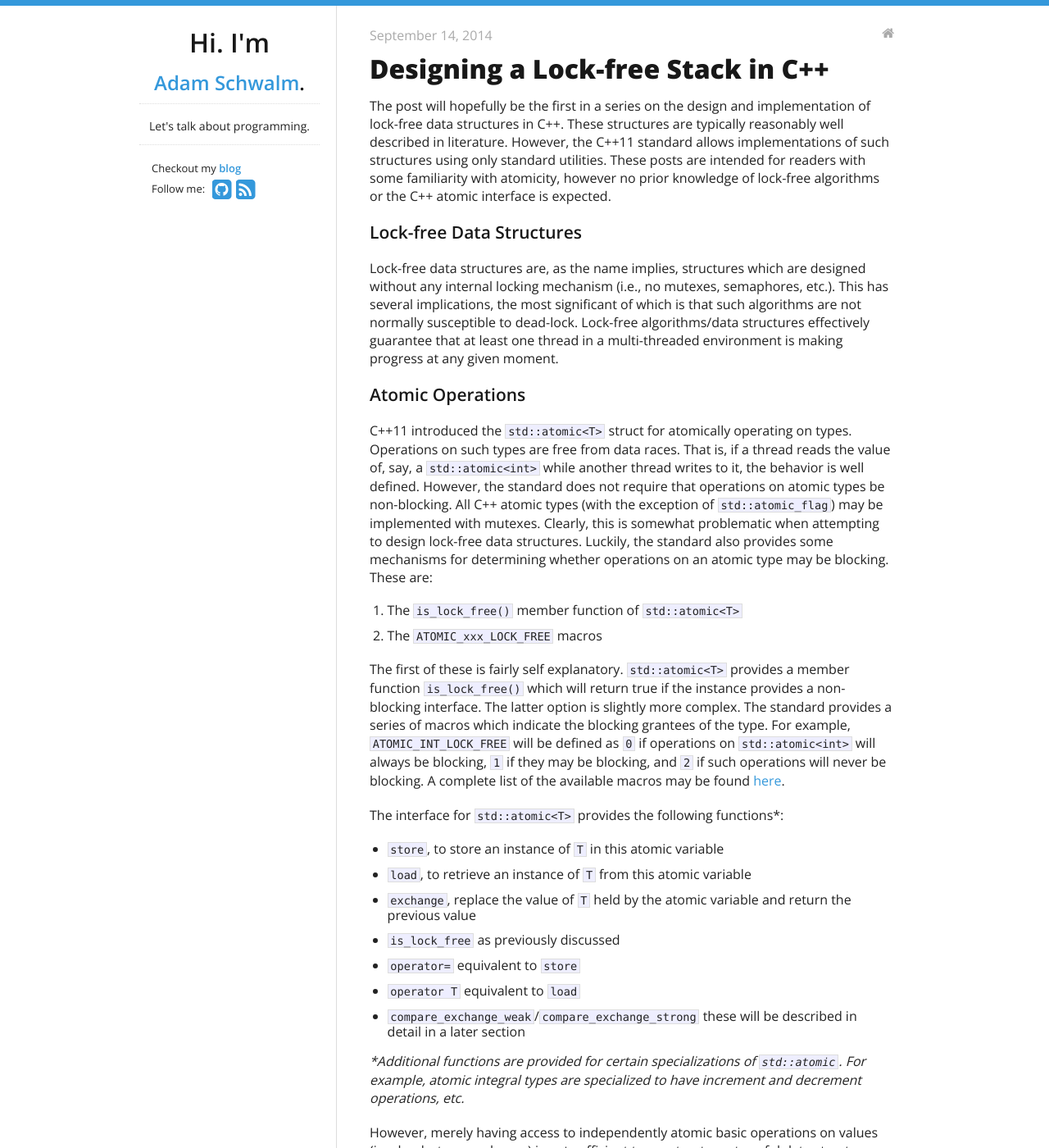
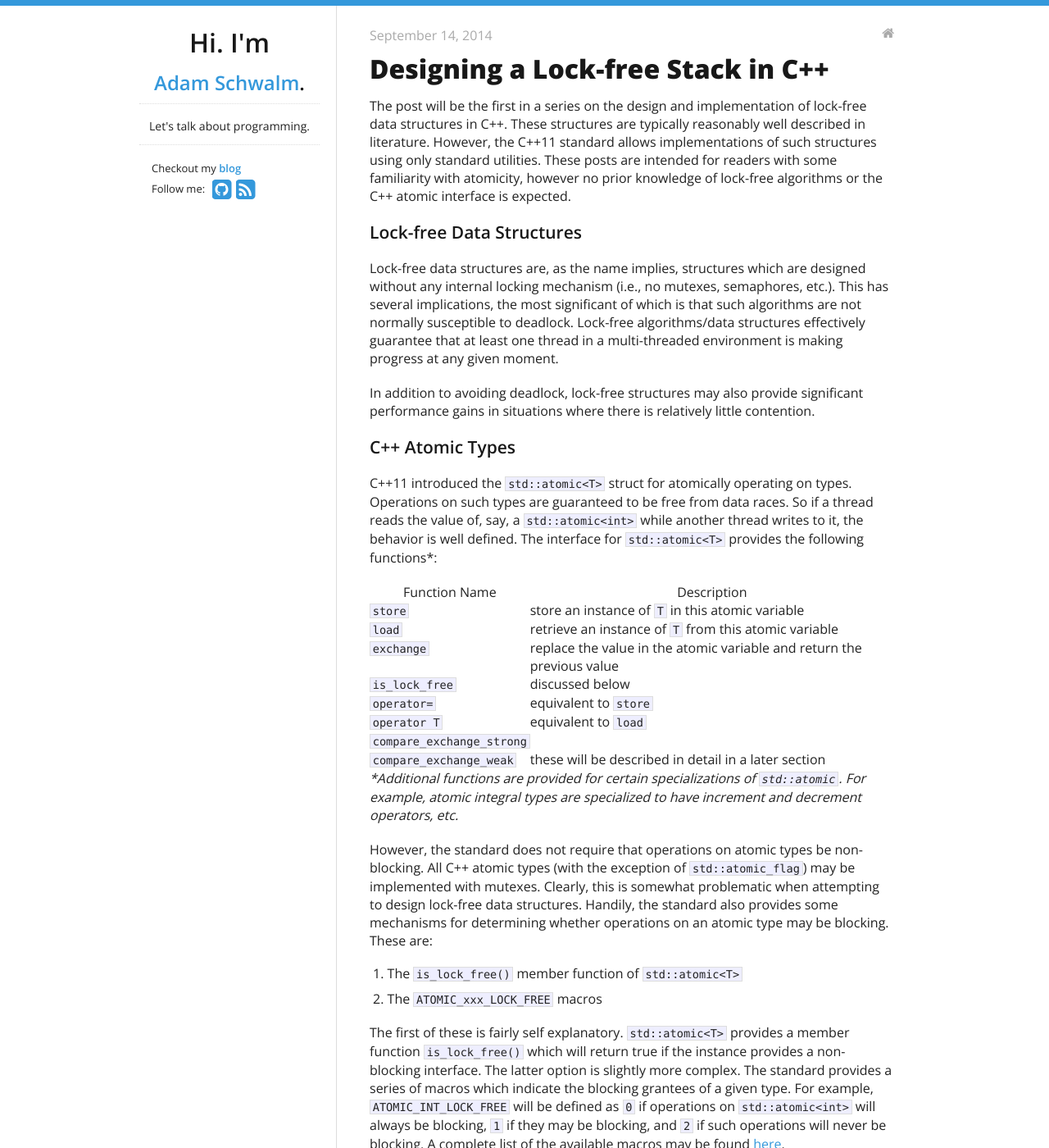
Before and after one commit to ALSchwalm/ALSchwalm.github.io, a Jekyll site: the page built from _posts/2014-9-14-Lockless-Stack.md, in a window 1280 px wide and 1400 px high. Shown: the whole window at 82% size. Built offline with Jekyll 4.4.1, drawn with Linux system fonts in a browser that asks for light colours; nearby versions of some CDN libraries; some of the changed text lies outside the part shown.

```diff
--- a/_posts/2014-9-14-Lockless-Stack.md
+++ b/_posts/2014-9-14-Lockless-Stack.md
@@ -3,41 +3,48 @@ layout: post
 title: Designing a Lock-free Stack in C++
 categories:
 - blog
-tags: [C++, templates]
+tags: [C++, templates, lockfree]
 ---
 
-The post will hopefully be the first in a series on the design and implementation of lock-free data structures in C++. These structures are typically reasonably well described in literature. However, the C++11 standard allows implementations of such structures using only standard utilities. These posts are intended for readers with some familiarity with atomicity, however no prior knowledge of lock-free algorithms or the C++ atomic interface is expected.
+The post will be the first in a series on the design and implementation of lock-free data structures in C++. These structures are typically reasonably well described in literature. However, the C++11 standard allows implementations of such structures using only standard utilities. These posts are intended for readers with some familiarity with atomicity, however no prior knowledge of lock-free algorithms or the C++ atomic interface is expected.
 
 ###Lock-free Data Structures
 
-Lock-free data structures are, as the name implies, structures which are designed without any internal locking mechanism (i.e., no mutexes, semaphores, etc.). This has several implications, the most significant of which is that such algorithms are not normally susceptible to dead-lock. Lock-free algorithms/data structures effectively guarantee that at least one thread in a multi-threaded environment is making progress at any given moment.
+Lock-free data structures are, as the name implies, structures which are designed without any internal locking mechanism (i.e., no mutexes, semaphores, etc.). This has several implications, the most significant of which is that such algorithms are not normally susceptible to deadlock. Lock-free algorithms/data structures effectively guarantee that at least one thread in a multi-threaded environment is making progress at any given moment.
 
-###Atomic Operations
+In addition to avoiding deadlock, lock-free structures may also provide significant performance gains in situations where there is relatively little contention.
 
-C++11 introduced the `std::atomic<T>` struct for atomically operating on types. Operations on such types are free from data races. That is, if a thread reads the value of, say, a `std::atomic<int>` while another thread writes to it, the behavior is well defined. However, the standard does not require that operations on atomic types be non-blocking. All C++ atomic types (with the exception of `std::atomic_flag`) may be implemented with mutexes. Clearly, this is somewhat problematic when attempting to design lock-free data structures. Luckily, the standard also provides some mechanisms for determining whether operations on an atomic type may be blocking. These are:
+###C++ Atomic Types
+
+C++11 introduced the `std::atomic<T>` struct for atomically operating on types. Operations on such types are guaranteed to be free from data races. So if a thread reads the value of, say, a `std::atomic<int>` while another thread writes to it, the behavior is well defined. The interface for `std::atomic<T>` provides the following functions\*:
+
+| Function Name             | Description                                                            |
+|---------------------------+------------------------------------------------------------------------|
+| `store`                   | store an instance of `T` in this atomic variable                       |
+| `load`                    | retrieve an instance of `T` from this atomic variable                  |
+| `exchange`                | replace the value in the atomic variable and return the previous value |
+| `is_lock_free`            | discussed below                                                        |
+| `operator=`               | equivalent to `store`                                                  |
+| `operator T`              | equivalent to `load`                                                   |
+| `compare_exchange_strong` |                                                                        |
+| `compare_exchange_weak`   | these will be described in detail in a later section                   |
+
+_\*Additional functions are provided for certain specializations of `std::atomic`. For example, atomic integral types are specialized to have increment and decrement operators, etc._
+
+ However, the standard does not require that operations on atomic types be non-blocking. All C++ atomic types (with the exception of `std::atomic_flag`) may be implemented with mutexes. Clearly, this is somewhat problematic when attempting to design lock-free data structures. Handily, the standard also provides some mechanisms for determining whether operations on an atomic type may be blocking. These are:
 
 1. The `is_lock_free()` member function of `std::atomic<T>`
 2. The `ATOMIC_xxx_LOCK_FREE` macros
 
-The first of these is fairly self explanatory. `std::atomic<T>` provides a member function `is_lock_free()` which will return true if the instance provides a non-blocking interface. The latter option is slightly more complex. The standard provides a series of macros which indicate the blocking grantees of the type. For example, `ATOMIC_INT_LOCK_FREE` will be defined as `0` if operations on `std::atomic<int>` will always be blocking, `1` if they may be blocking, and `2` if such operations will never be blocking. A complete list of the available macros may be found [here][macro_list].
+The first of these is fairly self explanatory. `std::atomic<T>` provides a member function `is_lock_free()` which will return true if the instance provides a non-blocking interface. The latter option is slightly more complex. The standard provides a series of macros which indicate the blocking grantees of a given type. For example, `ATOMIC_INT_LOCK_FREE` will be defined as `0` if operations on `std::atomic<int>` will always be blocking, `1` if they may be blocking, and `2` if such operations will never be blocking. A complete list of the available macros may be found [here][macro_list].
 
 [macro_list]: http://en.cppreference.com/w/cpp/atomic/atomic_is_lock_free
 
-The interface for `std::atomic<T>` provides the following functions\*:
+###Implementation Using Basic Operations
 
-- `store`, to store an instance of `T` in this atomic variable
-- `load`, to retrieve an instance of `T` from this atomic variable
-- `exchange`, replace the value of `T` held by the atomic variable and return the previous value
-- `is_lock_free` as previously discussed
-- `operator=` equivalent to `store`
-- `operator T` equivalent to `load`
-- `compare_exchange_weak`/`compare_exchange_strong` these will be described in detail in a later section
+However, merely having access to independently atomic basic operations on values (i.e., load, store, and exchange) is not sufficient to construct most useful data structures. Consider, for example, an implementation of a stack using only these basic operations:
 
-_\*Additional functions are provided for certain specializations of `std::atomic`. For example, atomic integral types are specialized to have increment and decrement operations, etc._
-
-However, merely having access to independently atomic basic operations on values (i.e., load, store, exchange) is not sufficient to construct most useful data structures. Consider, for example, an implementation of a stack using only these basic operations.
-
-{% highlight c++ %}
+{% highlight c++ linenos=table %}
 
 template<typename T>
 struct LockFreeStack {
@@ -62,3 +69,76 @@ struct LockFreeStack {
 };
 
 {% endhighlight %}
+
+There are several problems with the implementation of `pop()`. The two calls to `head.load()` are not guaranteed to return he same value. A different thread may have popped a value off of the stack in between these calls, causing an effective duplication of values. Additionally, between loading the value of `next` and the execution of the `exchange` in line 11, a different thread may have pushed a value, which will be lost after the exchange. Similar problems exist with the implementation of `push()`.
+
+The design of more complex data structures requires the ability to do slightly more work in an atomic operation than any of `load`, `store` or `exchange`. Enter: compare-and-swap.
+
+###Compare-and-swap
+
+Atomic compare-and-swap (CAS) is an function which effectively performs the following steps in an atomic fashion:
+
+{% highlight c++ linenos=table %}
+
+template<typename T>
+bool CAS(std::atomic<T>& target, T& expected, T update) {
+    if (target == expected) {
+        target = update;
+        return true;
+    } else {
+        expected = target;
+        return false;
+    }
+}
+
+{% endhighlight %}
+
+That is, CAS checks for an expected value, updating a target atomic variable if it contains the expected value. Otherwise the expected value is set to the current value of the target. CAS is commonly used in the following general pattern:
+
+1. Copy the current value of some atomic variable
+2. Perform some work, assuming the original variable will not change
+3. CAS the updated value into the target (if it has actually not changed)
+4. If the CAS fails, go to 1, otherwise done
+
+This pattern is what guarantees that some thread will be making progress at any given moment. It must be the case that _some_ thread's assumption is correct, and that thread's CAS will succeed.
+
+CAS is spelled `compare_exchange_weak`* in C++. Using this pattern, `pop()` may be redesigned as follows:
+
+_\*The difference between `compare_exchange_weak` and `compare_exchange_strong` is that the former allows for spurious failures but is potentially faster. If the function is going to be called in a loop anyway, `compare_exchange_weak` is the preferred choice._
+
+{% highlight c++ linenos=table %}
+T pop() {
+    // Get an initial value for head
+    Node* oldHead = head.load();
+    Node* newHead;
+    do {
+        // Make the new head equal the old head's next
+        newHead = oldHead->next;
+
+    // CAS the next into head
+    } while (!head.compare_exchange_weak(oldHead, newHead));
+
+    auto val = oldHead->val;
+    delete oldHead;
+    return val;
+}
+
+{% endhighlight %}
+
+This implementation performs some work (reading `next`), under the assumption that `head` will not change. If it has actually not changed, the value of `head` is set to `newHead`. If the value of `head` has changed (i.e., some other thread has pushed/popped) then `oldHead` will be set to the current value of `head` and execution returns to the beginning of the loop.
+
+Making use of a similar pattern, `push` becomes:
+
+{% highlight c++ linenos=table %}
+
+void push(T const& val) {
+    // Construct a new node and set its next to the current head
+    auto newNode = new Node{val, head};
+
+    // CAS the new node in to head
+    while (!head.compare_exchange_weak(newNode->next, newNode)){}
+}
+
+{% endhighlight %}
+
+In this implementation the 'work' step is somewhat hidden. Remember, however, that the 'expected' value (i.e., the first parameter to `compare_exchange_weak`) will be updated if the CAS fails. This is the 'work' phase in this function.
```
Also changed, not shown: other parts of _posts/2014-9-14-Lockless-Stack.md (+2 -2 lines).
